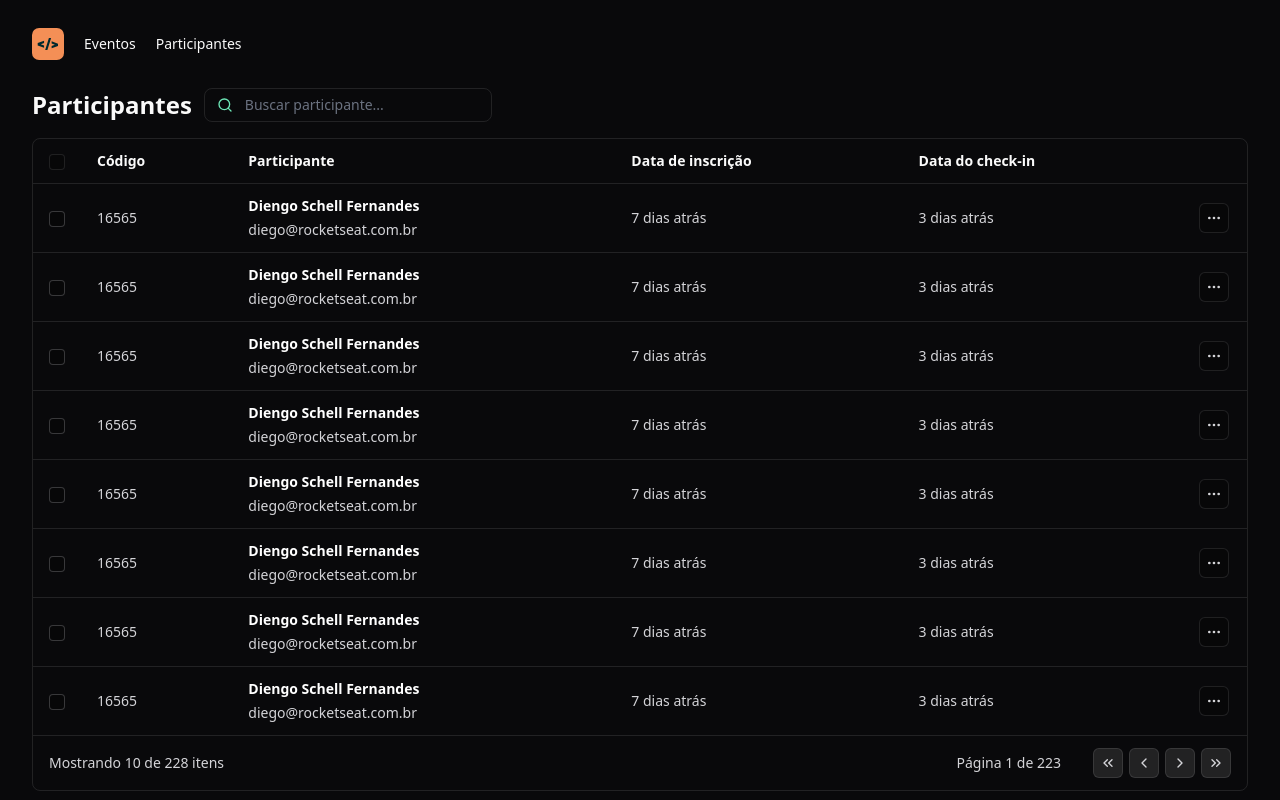
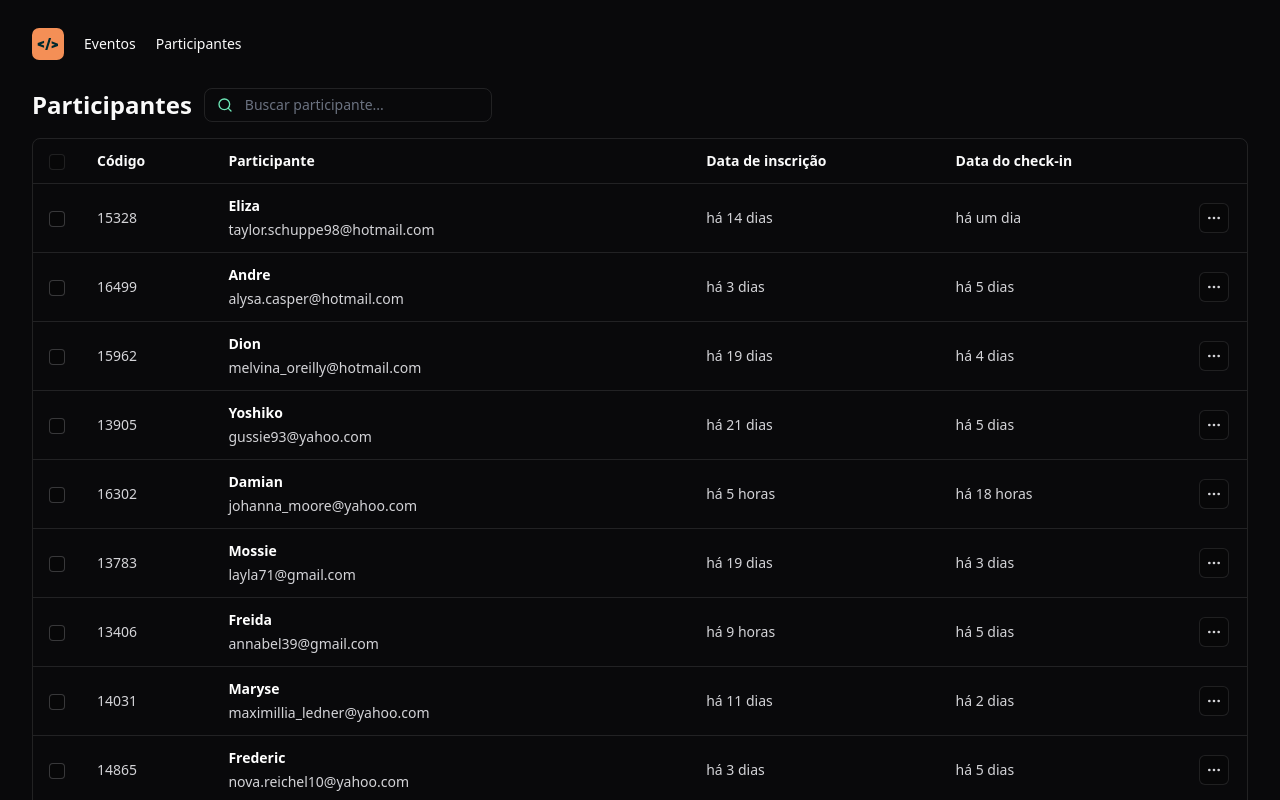
Before and after one commit to robertoDCJ/nlw-unite-react, a React (Vite) app: page / in a window 1280 px wide. Shown: the top 800 px of the page. Built offline with nearby package versions, Linux system fonts and the light colour scheme.

Commit message:
formated: dates in component attendee-list.tsx

```diff
--- a/package.json
+++ b/package.json
@@ -10,12 +10,14 @@
     "preview": "vite preview"
   },
   "dependencies": {
+    "dayjs": "^1.11.10",
     "lucide-react": "^0.364.0",
     "react": "^18.2.0",
     "react-dom": "^18.2.0",
     "tailwind-merge": "^2.2.2"
   },
   "devDependencies": {
+    "@faker-js/faker": "^8.4.1",
     "@tailwindcss/forms": "^0.5.7",
     "@types/react": "^18.2.66",
     "@types/react-dom": "^18.2.22",
--- a/src/components/attendee-list.tsx
+++ b/src/components/attendee-list.tsx
@@ -1,9 +1,16 @@
 import { Search, MoreHorizontal, ChevronsLeft, ChevronLeft, ChevronRight, ChevronsRight } from 'lucide-react'
+import dayjs from 'dayjs'
+import 'dayjs/locale/pt-br'
+import relativeTime from 'dayjs/plugin/relativeTime'
 import { IconButton } from './icon-button'
 import { Table } from './table/table'
 import { TableHeader } from './table/table-header'
 import { TableCell } from './table/table-cell'
 import { TableRow } from './table/table-row'
+import { attendees } from '../data/attendees'
+
+dayjs.extend(relativeTime)
+dayjs.locale('pt-br')
 
 export function AttendeeList() {
     return (
@@ -30,21 +37,21 @@
                     </tr>
                 </thead>
                 <tbody>
-                    {Array.from({ length: 8 }).map((_, i) => {
+                    {attendees.map((attendee) => {
                         return (
-                            <TableRow key={i} >
+                            <TableRow key={attendee.id} >
                                 <TableCell>
                                     <input type="checkbox" className='size-4 bg-black/20 rounded border border-white/20' />
                                 </TableCell>
-                                <TableCell>16565</TableCell>
+                                <TableCell>{attendee.id}</TableCell>
                                 <TableCell>
                                     <div className='flex flex-col gap-1'>
-                                        <span className='font-semibold text-white'>Diengo Schell Fernandes</span>
-                                        <span>diego@rocketseat.com.br</span>
+                                        <span className='font-semibold text-white'>{attendee.name}</span>
+                                        <span>{attendee.email}</span>
                                     </div>
                                 </TableCell>
-                                <TableCell>7 dias atrás</TableCell>
-                                <TableCell>3 dias atrás</TableCell>
+                                <TableCell>{dayjs().to(attendee.createdAt)}</TableCell>
+                                <TableCell>{dayjs().to(attendee.checkedInAt)}</TableCell>
                                 <TableCell>
                                     <IconButton transparent>
                                         <MoreHorizontal className='size-4' />
--- /dev/null
+++ b/src/data/attendees.ts
@@ -0,0 +1,11 @@
+import { faker } from '@faker-js/faker'
+
+export const attendees = Array.from({ length: 200 }).map(() => {
+    return {
+        id: faker.number.int({ min: 10000, max: 20000}),
+        name: faker.person.firstName(),
+        email: faker.internet.email().toLocaleLowerCase(),
+        createdAt: faker.date.recent({days: 30}),
+        checkedInAt: faker.date.recent({days: 7})
+    }
+})
```
Also changed, not shown: 1 other file (tests, documents, lock files or other folders).
